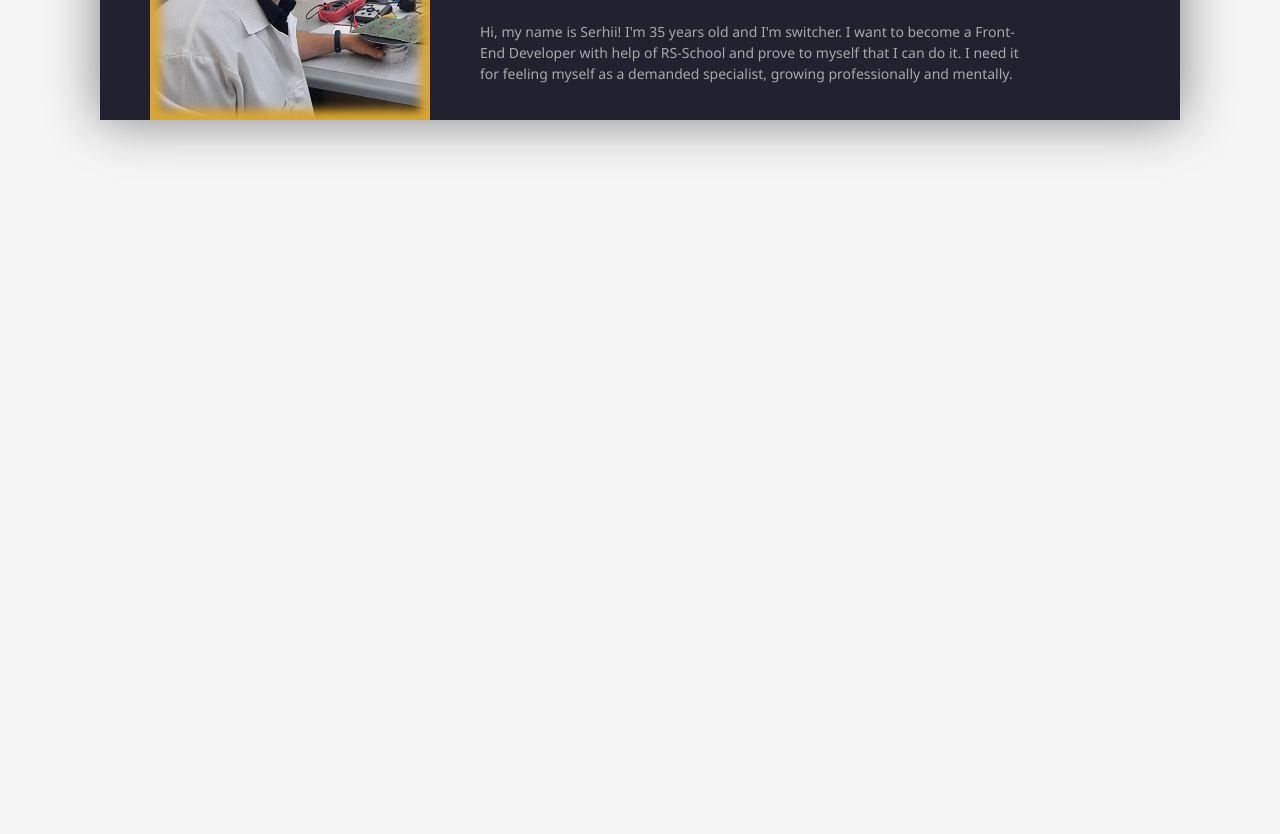
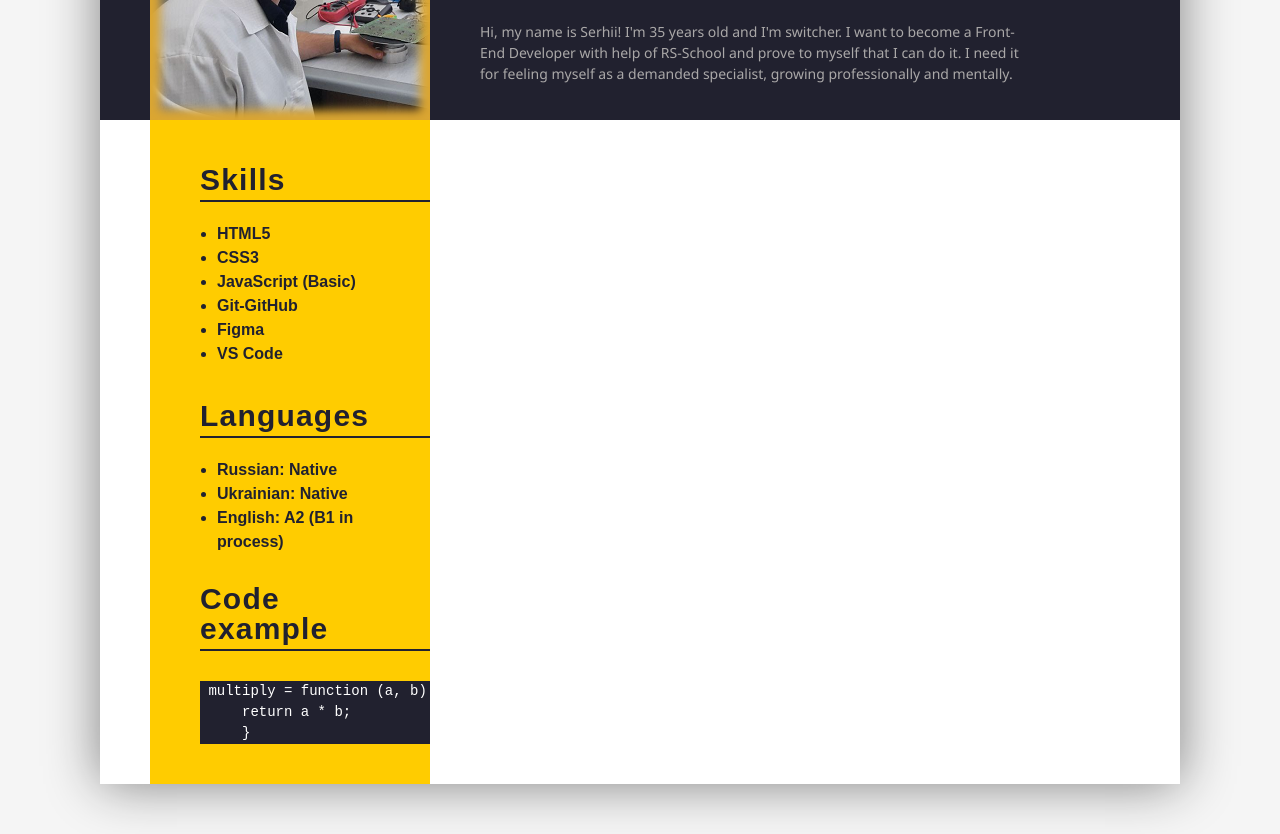
Before and after one commit to sten-kh/rsschool-cv-from-preschool-2022Q2, a plain HTML site: page index.html in a window 1280 px wide. Shown: the part 340-1174 px from the top of the page. Before the commit the page ends 850 px from the top, so only its background shows below. Drawn offline with Linux system fonts and the light colour scheme; files whose address does not match are found by name.

Commit message:
feat: add sidebar section

```diff
--- a/css/style.css
+++ b/css/style.css
@@ -93,17 +93,18 @@ h6 {
 
 body {
     width: 100%;
-    height: 100%;
+    height: auto;
+    padding-top: 50px;
+    padding-bottom: 50px;
     background-color: whitesmoke;
     font-family: Arial, Helvetica, sans-serif;
 }
 .wrapper {
-    margin: 50px auto 50px;
+    margin: auto;
     width: 1080px;
     height: auto;
     background-color: white;
     box-shadow: 0 0 50px grey;
-    list-style-type: none;
     }
 .contacts-items{
     height: 100px;
@@ -181,7 +182,55 @@ body {
 }
 .sidebar{
     margin-left: 50px;
+    padding-left: 50px;
     width: 280px;
     height: auto;
     background-color: rgb(255, 204, 0);
 }
+.sidebar-container{
+    display: flex;
+    flex-direction: column;
+    height: auto;
+    /* background-color: aquamarine; */
+}
+.skills-container{
+    margin: 45px 0 35px 0;
+    /* background-color: #DBA632; */
+}
+.skills-title{
+    font-size: 30px;
+    font-weight: bold;
+    letter-spacing: 0.04em;
+    color: rgb(33, 33, 47);
+}
+.line{
+    margin-top: 5px;
+    border-top: 2px solid rgb(33, 33, 47);
+}
+.skills{
+    margin: 20px 30px 0 17px;
+    font-weight: bold;
+    font-size: 16px;
+    color: rgb(33, 33, 47);
+    line-height: 1.5em;
+}
+.skills li{
+    list-style-type:disc;
+}
+.languages-container{
+    margin: 0 0 30px 0;
+    /* background-color: cadetblue; */
+}
+.code-container{
+    /* background-color: crimson; */
+    margin-bottom: 40px;
+}
+.code-container :first-child{
+    margin-right: 30px;
+}
+.code-example{
+    margin-top: 30px;
+    background-color: rgb(33, 33, 47);
+    color: white;
+    line-height: 1.5em;
+}
--- a/index.html
+++ b/index.html
@@ -12,10 +12,10 @@
        <header>
             <nav class="contacts">
                 <ul class="contacts-items">
-                    <li class="contacts-item"><a class="contacts-link" href="https://uk.wikipedia.org/wiki/Харків"><img class="nav-image" src="/img/location.png" alt="location-icon">Kharkiv, Ukraine</a></li>
+                    <li class="contacts-item"><a class="contacts-link" href="https://uk.wikipedia.org/wiki/Харків" target="_blank"><img class="nav-image" src="/img/location.png" alt="location-icon">Kharkiv, Ukraine</a></li>
                     <li class="contacts-item"><a class="contacts-link" href="tel:+380663891613"><img class="nav-image" src="/img/phone.png" alt="phone-icon">+38 066 3891613</a></li>
                     <li class="contacts-item"><a class="contacts-link" href="mailto:sten86srg@gmail.com"><img class="nav-image" src="/img/mail.png" alt="location-icon">sten86srg@gmail.com</a></li>
-                    <li class="contacts-item"><a class="contacts-link" href="https://www.linkedin.com/in/lienivenko-serhii-stenkh">Linked<img class="nav-image" src="/img/linkedin.jpg" alt="location-icon"></a></li>
+                    <li class="contacts-item"><a class="contacts-link" href="https://www.linkedin.com/in/lienivenko-serhii-stenkh" target="_blank">Linked<img class="nav-image" src="/img/linkedin.jpg" alt="location-icon"></a></li>
                 </ul>
             </nav>
             <div class="title">
@@ -35,9 +35,42 @@
 
         <main>
             <aside class="sidebar">
-
+                <div class="sidebar-container">
+                    <div class="skills-container">
+                    <h2 class="skills-title">Skills</h2>
+                        <div class="line"></div>
+                        <ul class="skills">
+                            <li>HTML5</li>
+                            <li>CSS3</li>
+                            <li>JavaScript (Basic)</li>
+                            <li>Git-GitHub</li>
+                            <li>Figma</li>
+                            <li>VS Code</li>
+                        </ul>
+                    </div>
+                    <div class="languages-container">
+                        <h2 class="skills-title">Languages</h2>
+                        <div class="line"></div>
+                        <ul class="skills">
+                            <li>Russian: Native</li>
+                            <li>Ukrainian: Native</li>
+                            <li>English: A2 (B1 in process)</li>
+                        </ul>
+                    </div>
+                    <div class="code-container">
+                        <h2 class="skills-title">Code example</h2>
+                        <div class="line"></div>
+                        <div class="code-example">
+                            <pre> multiply = function (a, b) {</pre>
+                            <pre>     return a * b;</pre>
+                            <pre>     }</pre>
+                        </div>
+                    </div>
+                </div>
             </aside>
         </main>
+        <footer>
+        </footer>
     </div>
 </body>
 </html>
```
